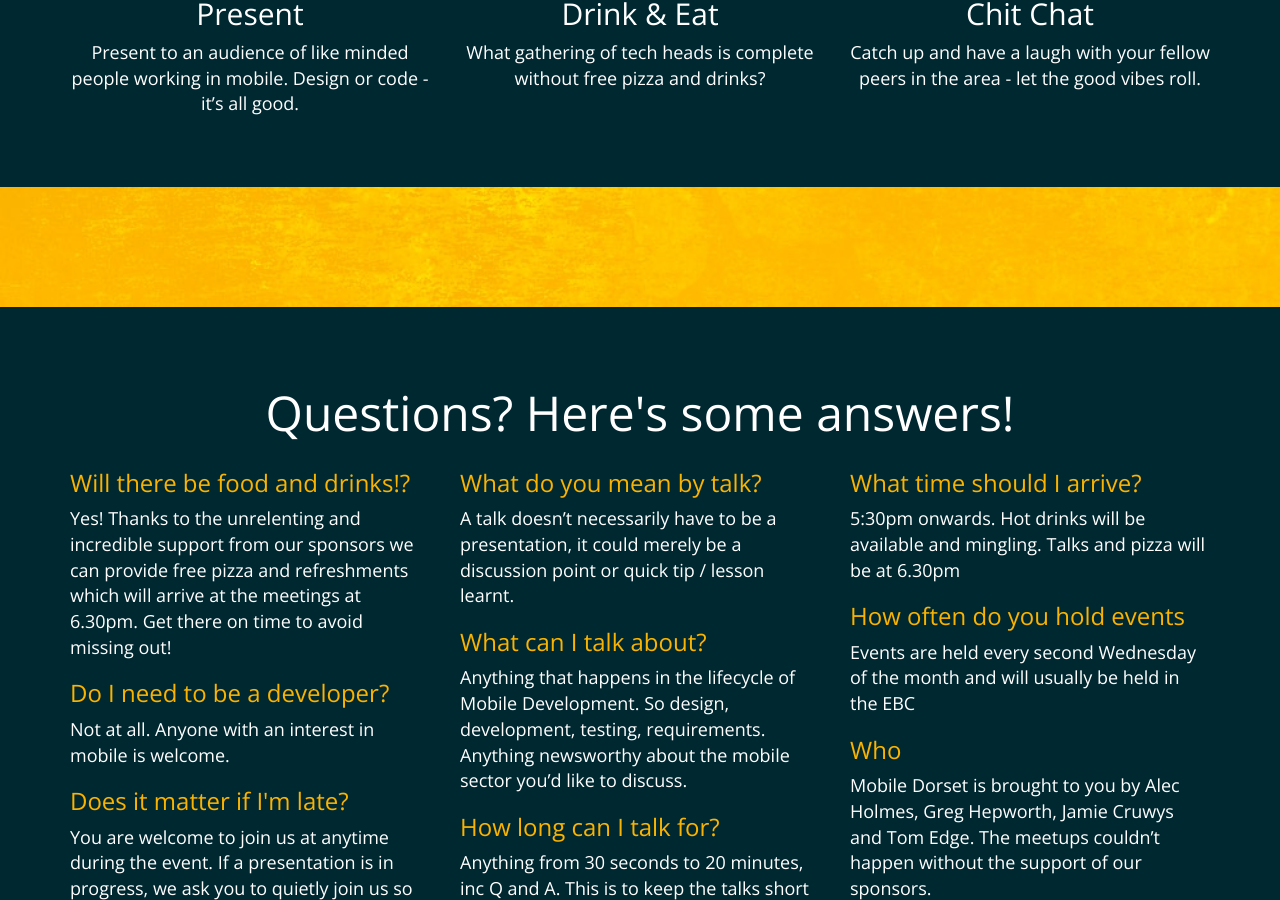
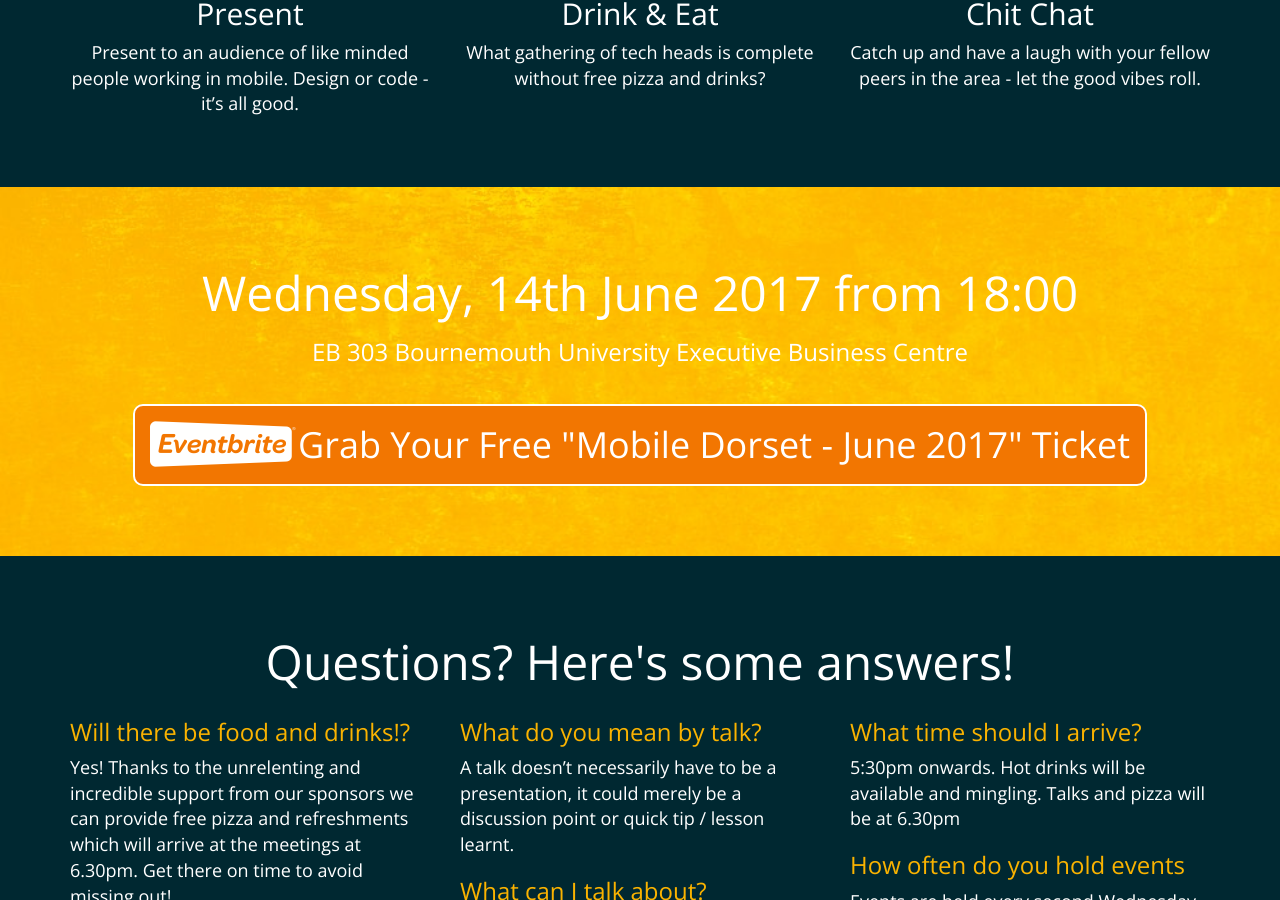
Before and after one commit to MobileDorset/mobiledorset.github.io, a Jekyll site: the page built from index.html, in a window 1280 px wide and 900 px high, scrolled down 971 px. Built offline with Jekyll 4.4.1, drawn with Linux system fonts in a browser that asks for light colours.

Commit message:
Add june event

```diff
--- a/_data/events.yml
+++ b/_data/events.yml
@@ -52,3 +52,8 @@
   datetime: Wednesday, 10th May 2017 from 18:00
   url: https://mobiledorset-may.eventbrite.co.uk
   location: EB 303 Bournemouth University Executive Business Centre
+
+- name: Mobile Dorset - June 2017
+  datetime: Wednesday, 14th June 2017 from 18:00
+  url: https://mobile-dorset-june-2017.eventbrite.co.uk
+  location: EB 303 Bournemouth University Executive Business Centre
```
